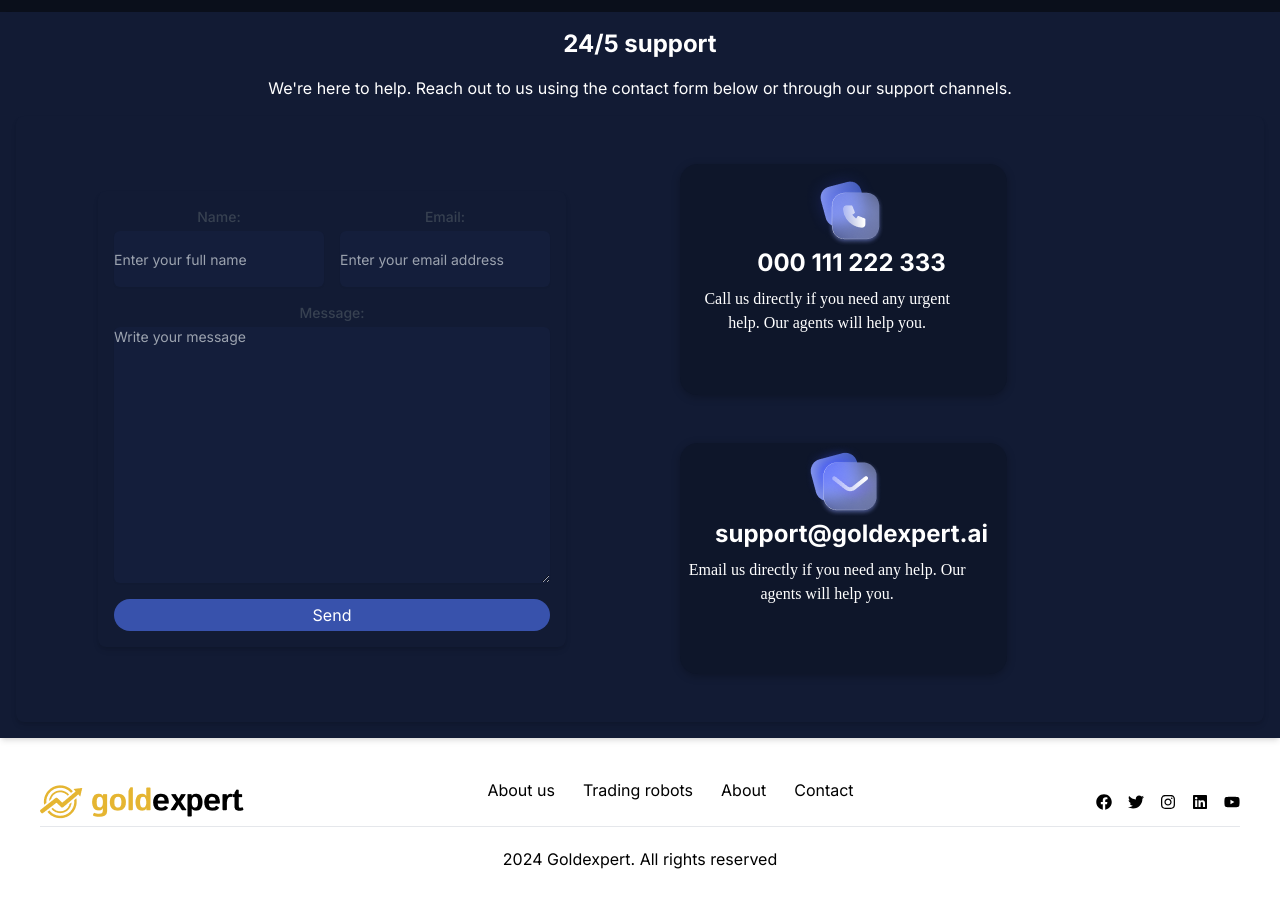
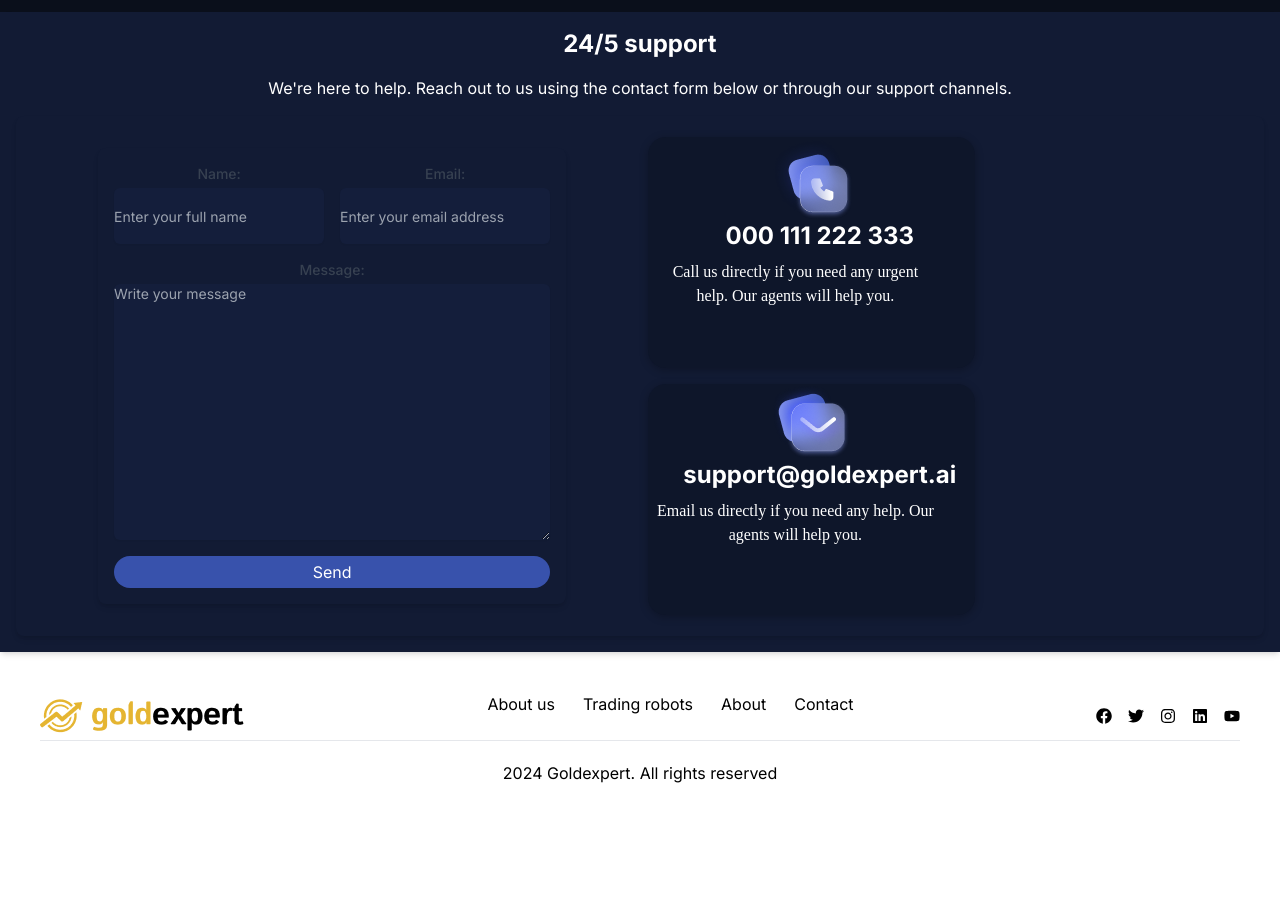
Before and after one commit to dragoljub123/goldexpert, a Next.js app: page /ContactUs in a window 1280 px wide. Shown: the part 420-1323 px from the top of the page. After the commit the page ends 1245 px from the top, so only its background shows below. Built offline with nearby package versions, Linux system fonts and the light colour scheme.

Commit message:
stabiliziacija

```diff
--- a/app/ContactUs/page.tsx
+++ b/app/ContactUs/page.tsx
@@ -33,8 +33,8 @@ export default function ContactUs() {
           <div className="flex flex-col w-full lg:w-1/2 p-4">
             <ContactForm />
           </div>
-          <div className="flex flex-col w-full lg:w-1/2 p-4 space-y-4">
-            <div className="p-4">
+          <div className="flex flex-col w-full lg:w-1/2  space-y-4">
+            <div className="">
               <Suportkartica2
                 title2=""
                 title="000 111 222 333"
@@ -42,7 +42,7 @@ export default function ContactUs() {
                 description="Call us directly if you need any urgent help. Our agents will help you."
               />
             </div>
-            <div className="p-4">
+            <div className="">
               <Suportkartica2
                 title2=""
                 title="support@goldexpert.ai"
--- a/app/globals.css
+++ b/app/globals.css
@@ -46,6 +46,11 @@
   background-size: cover;
 
   height: 685px;
+}
+
+@media (min-width: 400px) {
+  .pozadina {
+  }
 }
 
 .pozadina2 {
```
